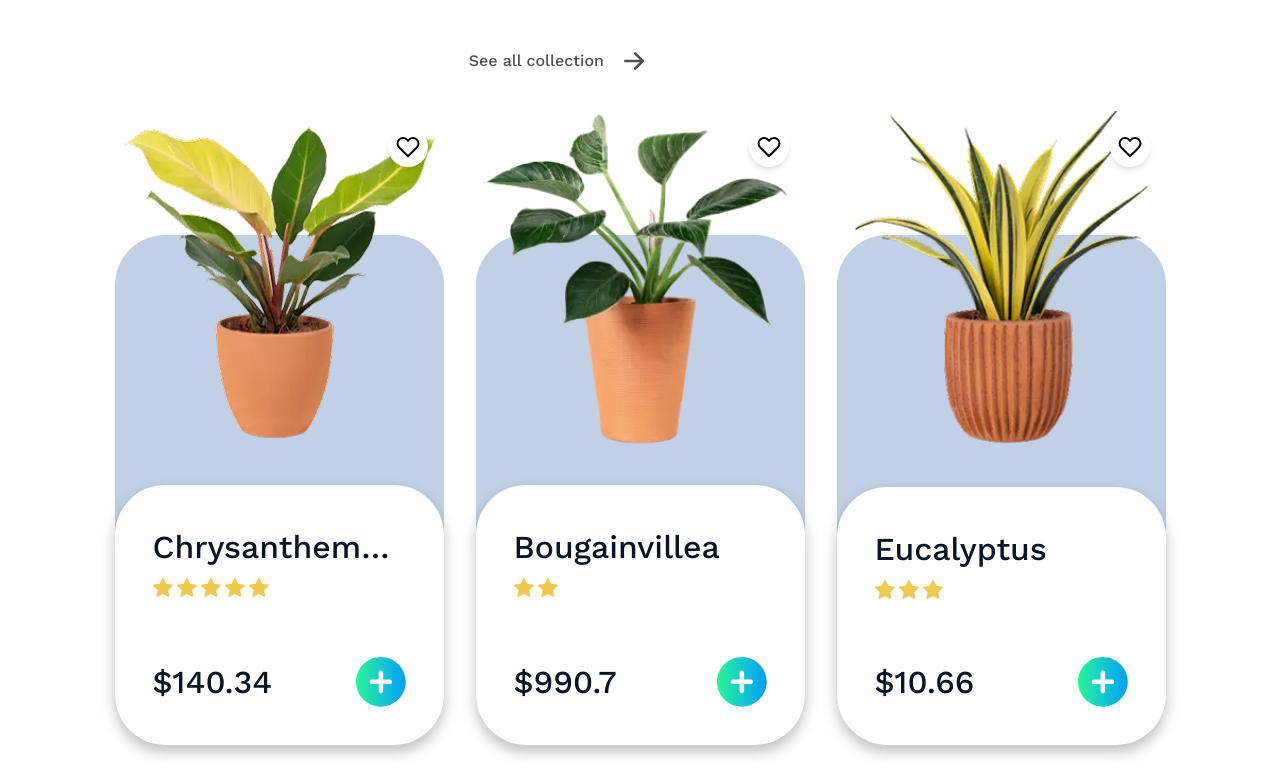
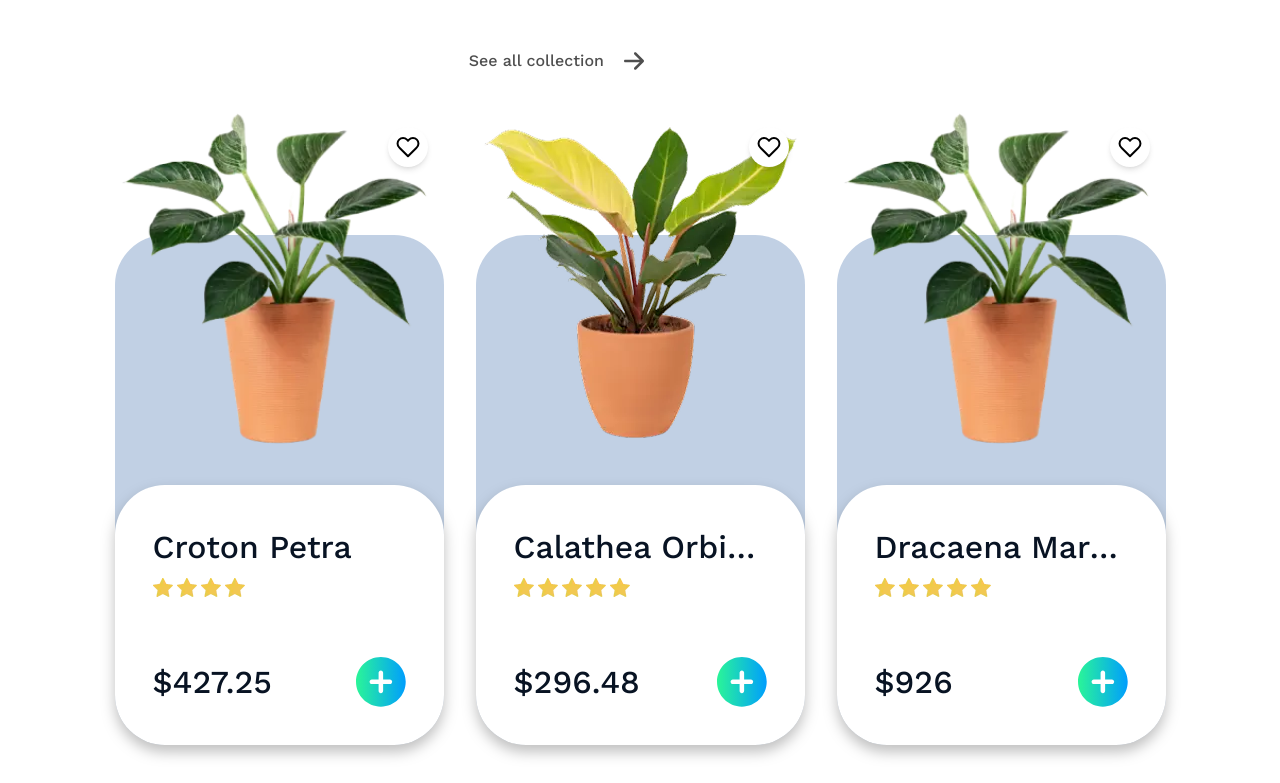
Before and after one commit to mohamedmagdy-dev/Online-plant-store, a React (Vite) app: page / in a window 1280 px wide. Shown: the part 1777-2560 px from the top of the page. Built offline with nearby package versions, Linux system fonts and the light colour scheme.

Commit message:
feat: added loader to improve ux

```diff
--- a/src/App.jsx
+++ b/src/App.jsx
@@ -4,13 +4,16 @@ import "./styles/App.css";
 // Components
 import MainLayout from "./components/MainLayout";
 
-// Page
-import Home from "./pages/Home";
-import Shop from "./pages/Shop";
-import Wishlist from "./pages/Wishlist";
-import AboutUs from "./pages/AboutUs";
-import NotFound from "./pages/NotFound";
-import Cart from "./pages/Cart";
+// React
+import { lazy } from "react";
+
+// Page (Lazy Loaded)
+const Home = lazy(() => import("./pages/Home"));
+const Shop = lazy(() => import("./pages/Shop"));
+const Wishlist = lazy(() => import("./pages/Wishlist"));
+const AboutUs = lazy(() => import("./pages/AboutUs"));
+const NotFound = lazy(() => import("./pages/NotFound"));
+const Cart = lazy(() => import("./pages/Cart"));
 
 // Routing
 import { Routes, Route } from "react-router";
--- a/src/components/BestSellerSection.jsx
+++ b/src/components/BestSellerSection.jsx
@@ -1,18 +1,29 @@
 // React Router
 import { Link } from "react-router";
+import { useEffect } from "react";
 
 // icons
 import rightArrow from "../assets/icons/right-arrow.svg";
 
-// imgs
-import plantImg1 from "../assets/imgs/plant-1.webp";
-import plantImg2 from "../assets/imgs/plant-2.webp";
-import plantImg3 from "../assets/imgs/plant-3.webp";
-
 // Components
 import ItemCard from "./ui/ItemCard";
 
+// Redux
+import { useDispatch, useSelector } from "react-redux";
+import { fetchProductsData } from "../features/products/productsSlice";
+
 export default function BestSellerSection() {
+  const dispatch = useDispatch();
+  const { products, loading } = useSelector((state) => state.products);
+
+  useEffect(() => {
+    if (products.length === 0) {
+      dispatch(fetchProductsData("/Api/products.json"));
+    }
+  }, [dispatch, products.length]);
+
+  const bestSellers = products.slice(0, 3);
+
   return (
     <section className="pb-35">
       <div className="container px-4 flex gap-9.5 justify-center 2xl:justify-between items-center flex-wrap">
@@ -21,33 +32,22 @@ export default function BestSellerSection() {
             Best Seller
             <br /> Product
           </h2>
-          <Link
-            to="/best-seller-items"
-            className="text-gray-dark flex gap-5 font-medium"
-          >
+          <Link to="/shop" className="text-gray-dark flex gap-5 font-medium">
             See all collection
             <img src={rightArrow} alt="right Arrow" width={20} height={21} />
           </Link>
         </div>
-        <div className="cards flex gap-8 flex-wrap justify-center">
-          <ItemCard
-            rate="5"
-            title="Chrysanthemum"
-            price="140.34"
-            plantImg={plantImg1}
-          />
-          <ItemCard
-            rate="2"
-            title="Bougainvillea"
-            price="990.7"
-            plantImg={plantImg2}
-          />
-          <ItemCard
-            rate="3"
-            title="Eucalyptus"
-            price="10.66"
-            plantImg={plantImg3}
-          />
+        <div className="cards flex gap-8 flex-wrap justify-center min-h-[400px] items-center">
+          {bestSellers.map((product) => (
+            <ItemCard
+              key={product.id}
+              rate={product.rating}
+              title={product.name}
+              price={product.price}
+              plantImg={product.image}
+              product={product}
+            />
+          ))}
         </div>
       </div>
     </section>
--- a/src/components/MainLayout.jsx
+++ b/src/components/MainLayout.jsx
@@ -1,12 +1,17 @@
 // Components
 import Header from "./Header";
 import Footer from "./Footer";
+import Loader from "./ui/Loader";
 import { Outlet } from "react-router";
+import { Suspense } from "react";
+
 export default function MainLayout() {
   return (
     <>
       <Header />
-      <Outlet />
+      <Suspense fallback={<Loader />}>
+        <Outlet />
+      </Suspense>
       <Footer />
     </>
   );
--- /dev/null
+++ b/src/components/ui/Loader.jsx
@@ -0,0 +1,7 @@
+export default function Loader() {
+  return (
+    <div className="flex items-center justify-center min-h-[60vh] w-full">
+      <div className="w-16 h-16 border-4 border-mint border-t-transparent rounded-full animate-spin"></div>
+    </div>
+  );
+}
--- a/src/pages/AboutUs.jsx
+++ b/src/pages/AboutUs.jsx
@@ -1,4 +1,4 @@
-import { useEffect } from "react";
+import { useLayoutEffect } from "react";
 import { useDispatch } from "react-redux";
 import { toggleHeaderTheme } from "../features/theme/themeSlice";
 import BenefitSection from "../components/BenefitSection";
@@ -7,7 +7,7 @@ import aboutImg from "../assets/imgs/about-us-bg.webp";
 
 export default function AboutUs() {
   const dispatch = useDispatch();
-  useEffect(() => {
+  useLayoutEffect(() => {
     dispatch(toggleHeaderTheme(true));
   }, [dispatch]);
 
--- a/src/pages/Cart.jsx
+++ b/src/pages/Cart.jsx
@@ -1,4 +1,4 @@
-import { useEffect } from "react";
+import { useLayoutEffect } from "react";
 import { useDispatch, useSelector } from "react-redux";
 import { Link } from "react-router";
 import { toggleHeaderTheme } from "../features/theme/themeSlice";
@@ -10,7 +10,7 @@ export default function Cart() {
   const dispatch = useDispatch();
   const { products, totalPrice } = useSelector((state) => state.cart);
 
-  useEffect(() => {
+  useLayoutEffect(() => {
     dispatch(toggleHeaderTheme(false));
   }, [dispatch]);
 
--- a/src/pages/Home.jsx
+++ b/src/pages/Home.jsx
@@ -6,13 +6,13 @@ import PlantReferenceSection from "../components/PlantReferenceSection";
 import PlantsCareSection from "../components/PlantsCareSection";
 
 //react
-import { useEffect } from "react";
+import { useLayoutEffect } from "react";
 import { useDispatch } from "react-redux";
 import { toggleHeaderTheme } from "../features/theme/themeSlice";
 
 export default function Home() {
   const dispatch = useDispatch();
-  useEffect(() => {
+  useLayoutEffect(() => {
     dispatch(toggleHeaderTheme(true));
   }, [dispatch]);  return (
     <main>
--- a/src/pages/NotFound.jsx
+++ b/src/pages/NotFound.jsx
@@ -1,11 +1,11 @@
-import { useEffect } from "react";
+import { useLayoutEffect } from "react";
 import { useDispatch } from "react-redux";
 import { toggleHeaderTheme } from "../features/theme/themeSlice";
 
 export default function NotFound() {
   const dispatch = useDispatch();
 
-  useEffect(() => {
+  useLayoutEffect(() => {
     dispatch(toggleHeaderTheme(false));
   }, [dispatch]);
 
--- a/src/pages/Shop.jsx
+++ b/src/pages/Shop.jsx
@@ -1,10 +1,11 @@
 // React
-import { useEffect, useMemo, useState } from "react";
+import { useEffect, useLayoutEffect, useMemo, useState } from "react";
 
 // Components
 import ProductsFilter from "../components/ProductsFilter";
 import ProductsCard from "../components/ui/ItemCard";
 import Pagination from "../components/ui/Pagination";
+import Loader from "../components/ui/Loader";
 
 // Redux
 import { useDispatch, useSelector } from "react-redux";
@@ -29,7 +30,7 @@ export default function Shop() {
   }, [category, rating, minPrice, maxPrice]);
 
   // Fetch Products Data
-  useEffect(() => {
+  useLayoutEffect(() => {
     dispatch(fetchProductsData("/Api/products.json"));
     dispatch(toggleHeaderTheme(false));
   }, [dispatch]);
@@ -64,11 +65,7 @@ export default function Shop() {
 
   // Handel Products Loading
   if (loading) {
-    return (
-      <div className="flex items-center justify-center min-h-[50vh] text-abyss text-2xl font-semibold">
-        Loading...
-      </div>
-    );
+    return <Loader />;
   }
 
   return (
--- a/src/pages/Wishlist.jsx
+++ b/src/pages/Wishlist.jsx
@@ -1,4 +1,4 @@
-import { useEffect } from "react";
+import { useLayoutEffect } from "react";
 // Redux
 import { useDispatch, useSelector } from "react-redux";
 import { clearWishlist } from "../features/wishlist/wishlistSlice";
@@ -21,7 +21,7 @@ export default function Wishlist() {
     toast.success("wishlist cleared")
   };
 
-  useEffect(() => {
+  useLayoutEffect(() => {
     dispatch(toggleHeaderTheme(false));
   }, [dispatch]);
 
```
